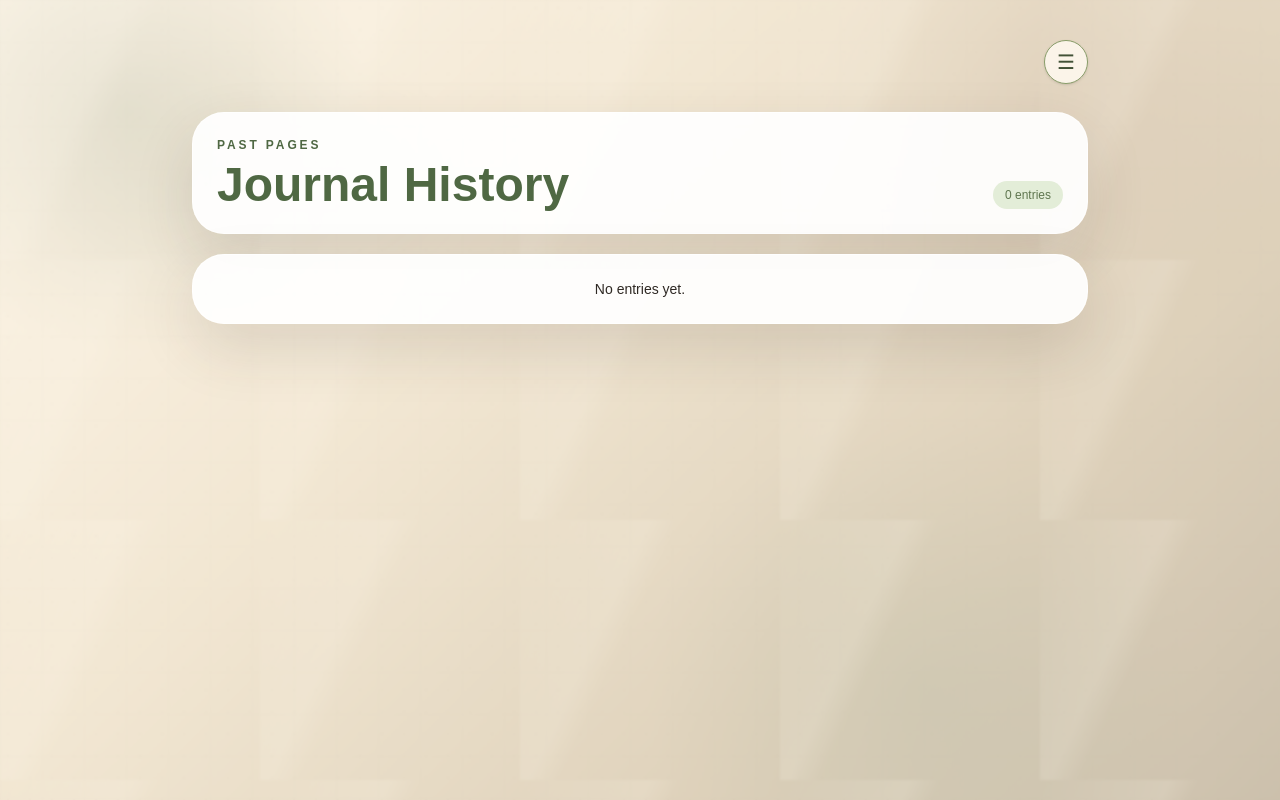
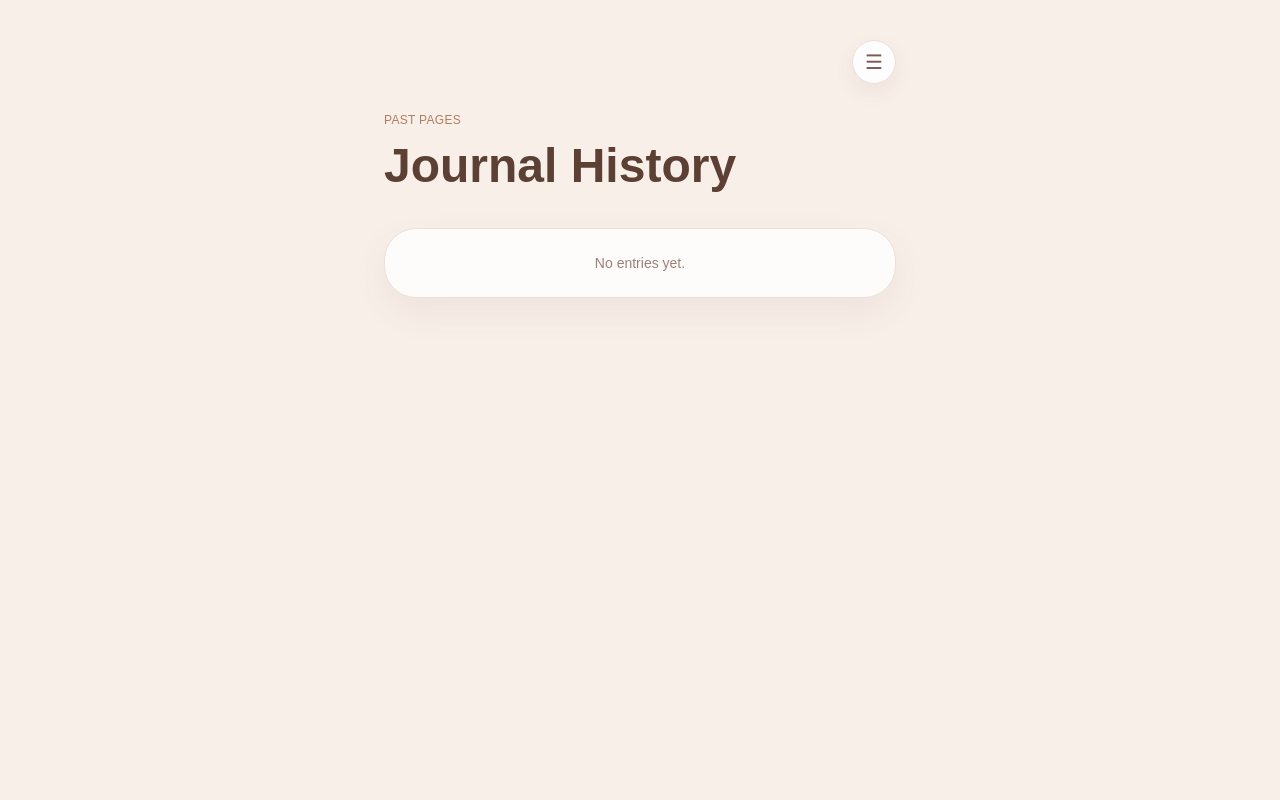
Before and after one commit to CooperL9/My-Platform, a Next.js app: page /history in a window 1280 px wide. Built offline with nearby package versions, Linux system fonts and the light colour scheme; sample sign-in values are in the browser's storage.

Commit message:
update history page

```diff
--- a/src/app/history/page.tsx
+++ b/src/app/history/page.tsx
@@ -3,12 +3,7 @@
 import React, { useEffect, useState } from "react";
 import Link from "next/link";
 import { useRouter } from "next/navigation";
-import { useAppTheme } from "../theme";
-import {
-  getHomeStyleClasses,
-  loadHomeSpace,
-  type HomeSpace,
-} from "../homeSpace";
+import { ui } from "../stylePatterns";
 
 type JournalEntry = {
   id: number;
@@ -38,7 +33,6 @@ const navLinks = [
 
 export default function HistoryPage() {
   const router = useRouter();
-  const { activeTheme } = useAppTheme();
 
   const [menuOpen, setMenuOpen] = useState(false);
   const [currentUser, setCurrentUser] = useState<UserAccount | null>(null);
@@ -47,7 +41,6 @@ export default function HistoryPage() {
   const [editingId, setEditingId] = useState<number | null>(null);
   const [editedTitle, setEditedTitle] = useState("");
   const [editedText, setEditedText] = useState("");
-  const [homeSpace, setHomeSpace] = useState<HomeSpace | null>(null);
 
   useEffect(() => {
     const loadUserEntries = () => {
@@ -62,7 +55,6 @@ export default function HistoryPage() {
       const storedEntries = localStorage.getItem(`journalEntries_${user.email}`);
 
       setCurrentUser(user);
-      setHomeSpace(loadHomeSpace(user));
 
       if (storedEntries) {
         const parsedEntries = JSON.parse(storedEntries);
@@ -161,57 +153,26 @@ export default function HistoryPage() {
     {}
   );
 
-  const { titleClassName, highlightClassName } =
-    getHomeStyleClasses(
-      activeTheme,
-      homeSpace?.widgetStyle,
-      homeSpace?.colorPalette
-    );
-  const needsLightSupportingText =
-    activeTheme.value === "midnight" ||
-    activeTheme.value === "cosmic" ||
-    homeSpace?.colorPalette === "charcoal";
-  const pageOverlayClassName = needsLightSupportingText
-    ? "bg-black/35 backdrop-blur-[1px]"
-    : "bg-[#fffaf2]/55 backdrop-blur-[1px]";
-  const archiveSurfaceClassName = needsLightSupportingText
-    ? "border-white/10 bg-[#111116]/90 text-zinc-100 shadow-[0_26px_70px_rgba(0,0,0,0.38)]"
-    : "border-white/70 bg-white/92 text-[#2f2924] shadow-[0_24px_60px_rgba(65,50,40,0.14)]";
-  const entryCardClassName = needsLightSupportingText
-    ? "border-white/10 bg-white/10 text-zinc-100 shadow-[0_18px_42px_rgba(0,0,0,0.30)] hover:bg-white/15"
-    : "border-white/80 bg-white/95 text-[#2f2924] shadow-[0_16px_38px_rgba(65,50,40,0.12)] hover:bg-white";
-  const mutedTextClassName = needsLightSupportingText
-    ? "text-zinc-100/70"
-    : activeTheme.mutedText;
-  const labelTextClassName = needsLightSupportingText
-    ? "text-zinc-100/80"
-    : activeTheme.accent;
-  const paperClassName = needsLightSupportingText
-    ? "border-white/10 bg-white/10 text-zinc-100/82"
-    : `${activeTheme.border} ${activeTheme.surfaceAlt} ${activeTheme.mutedText}`;
-
   return (
-    <div className={`relative min-h-screen overflow-hidden px-5 py-8 sm:px-6 sm:py-10 ${activeTheme.background} ${activeTheme.pattern} ${activeTheme.text}`}>
-      <div className={`pointer-events-none absolute inset-0 ${pageOverlayClassName}`} />
-      <div className="relative z-10 mx-auto w-full max-w-4xl">
+    <div className={ui.page}>
+      <div className={ui.shell}>
         <div className="relative mb-7 flex justify-end">
           <button
             type="button"
             onClick={() => setMenuOpen(!menuOpen)}
-            className={`inline-flex h-11 w-11 items-center justify-center rounded-full border text-xl shadow-sm transition ${activeTheme.secondaryButton}`}
-            aria-label="Open navigation menu"
+            className={ui.menuButton}
           >
             {menuOpen ? "×" : "☰"}
           </button>
 
           {menuOpen && (
-            <div className={`absolute right-0 top-14 z-30 w-44 rounded-3xl p-3 ${activeTheme.menu}`}>
+            <div className={ui.menu}>
               {navLinks.map((link) => (
                 <Link
                   key={link.href}
                   href={link.href}
                   onClick={() => setMenuOpen(false)}
-                  className={`block rounded-2xl px-4 py-3 text-sm font-medium ${activeTheme.menuItem}`}
+                  className={ui.menuItem}
                 >
                   {link.label}
                 </Link>
@@ -220,7 +181,7 @@ export default function HistoryPage() {
               <button
                 type="button"
                 onClick={handleLogout}
-                className={`block w-full rounded-2xl px-4 py-3 text-left text-sm font-medium ${activeTheme.menuItem}`}
+                className={`${ui.menuItem} w-full text-left`}
               >
                 Logout
               </button>
@@ -228,30 +189,23 @@ export default function HistoryPage() {
           )}
         </div>
 
-        <section className={`mb-5 rounded-[2rem] border p-5 sm:p-6 ${archiveSurfaceClassName}`}>
-          <div className="flex flex-col gap-3 sm:flex-row sm:items-end sm:justify-between">
-            <div>
-              <p className={`mb-2 text-xs font-semibold uppercase tracking-[0.24em] ${labelTextClassName}`}>
-                Past pages
-              </p>
-              <h1 className={`text-4xl font-semibold leading-none sm:text-5xl ${titleClassName}`}>
-                Journal History
-              </h1>
-            </div>
-            <span className={`w-fit rounded-full px-3 py-1.5 text-xs font-medium ${highlightClassName}`}>
-              {savedEntries.length} {savedEntries.length === 1 ? "entry" : "entries"}
-            </span>
-          </div>
-        </section>
+        <div className="mb-8">
+          <p className={ui.eyebrow}>
+            Past pages
+          </p>
+          <h1 className={ui.title}>
+            Journal History
+          </h1>
+        </div>
 
         {selectedEntry ? (
-          <div className={`rounded-[2rem] border p-5 sm:p-7 ${archiveSurfaceClassName}`}>
+          <div className={ui.card}>
             <button
               onClick={() => {
                 setSelectedEntry(null);
                 handleCancelEdit();
               }}
-              className={`mb-5 rounded-full px-4 py-2 text-sm font-medium ${activeTheme.secondaryButton}`}
+              className={`${ui.secondaryButton} mb-5 px-4 py-2 text-sm`}
             >
               Back to entries
             </button>
@@ -261,26 +215,26 @@ export default function HistoryPage() {
                 <input
                   value={editedTitle}
                   onChange={(e) => setEditedTitle(e.target.value)}
-                  className={`mb-3 w-full rounded-[1.25rem] border px-4 py-3 ${activeTheme.input}`}
+                  className={`${ui.input} mb-3 p-4`}
                 />
 
                 <textarea
                   value={editedText}
                   onChange={(e) => setEditedText(e.target.value)}
-                  className={`min-h-[260px] w-full resize-none rounded-[1.5rem] border p-5 leading-7 ${activeTheme.input}`}
+                  className={`${ui.textarea} min-h-[220px] rounded-[1.5rem]`}
                 />
 
                 <div className="mt-4 flex gap-3">
                   <button
                     onClick={handleCancelEdit}
-                    className={`w-1/2 rounded-full py-3 text-sm font-medium ${activeTheme.secondaryButton}`}
+                    className={`${ui.secondaryButton} w-1/2 py-3`}
                   >
                     Cancel
                   </button>
 
                   <button
                     onClick={() => handleSaveEdit(selectedEntry.id)}
-                    className={`w-1/2 rounded-full py-3 text-sm font-medium ${activeTheme.primaryButton}`}
+                    className={`${ui.primaryButton} w-1/2 py-3`}
                   >
                     Save
                   </button>
@@ -288,40 +242,40 @@ export default function HistoryPage() {
               </>
             ) : (
               <>
-                <p className={`mb-2 text-sm ${mutedTextClassName}`}>
+                <p className="mb-2 text-sm text-[#b59b91]">
                   {selectedEntry.fullDate}
                 </p>
 
-                <h2 className={`mb-5 text-2xl font-semibold leading-snug ${titleClassName}`}>
+                <h2 className="mb-5 text-2xl font-semibold leading-snug text-[#5c4033]">
                   {selectedEntry.title}
                 </h2>
 
                 {selectedEntry.prompt && (
-                  <div className={`mb-5 rounded-[1.5rem] border p-4 ${paperClassName}`}>
-                    <p className={`mb-1 text-xs font-semibold uppercase tracking-wide ${labelTextClassName}`}>
+                  <div className={`${ui.paper} mb-5 bg-[#fff7f3]`}>
+                    <p className="mb-1 text-xs font-medium uppercase text-[#b07d62]">
                       Prompt
                     </p>
-                    <p className="text-sm leading-6">
+                    <p className="text-sm text-[#8b6f65]">
                       {selectedEntry.prompt}
                     </p>
                   </div>
                 )}
 
-                <p className={`mb-6 whitespace-pre-wrap rounded-[1.5rem] border p-5 leading-7 ${paperClassName}`}>
+                <p className="mb-6 whitespace-pre-wrap rounded-[1.5rem] bg-[#fffaf8] p-5 leading-7 text-[#5c4033]">
                   {selectedEntry.text}
                 </p>
 
                 <div className="flex gap-3">
                   <button
                     onClick={() => handleEditClick(selectedEntry)}
-                    className={`w-1/2 rounded-full py-3 text-sm font-medium ${activeTheme.primaryButton}`}
+                    className={`${ui.primaryButton} w-1/2 py-3`}
                   >
                     Edit
                   </button>
 
                   <button
                     onClick={() => handleDeleteEntry(selectedEntry.id)}
-                    className={`w-1/2 rounded-full py-3 text-sm font-medium ${activeTheme.secondaryButton}`}
+                    className={`${ui.secondaryButton} w-1/2 py-3`}
                   >
                     Delete
                   </button>
@@ -330,13 +284,13 @@ export default function HistoryPage() {
             )}
           </div>
         ) : savedEntries.length === 0 ? (
-          <p className={`rounded-[2rem] border p-6 text-center text-sm ${archiveSurfaceClassName}`}>
+          <p className={ui.empty}>
             No entries yet.
           </p>
         ) : (
           Object.entries(groupedEntries).map(([month, entries]) => (
             <div key={month} className="mb-10">
-              <h2 className={`mb-4 text-2xl font-semibold ${titleClassName}`}>
+              <h2 className="mb-4 text-2xl font-semibold text-[#7c5c52]">
                 {month}
               </h2>
 
@@ -345,13 +299,13 @@ export default function HistoryPage() {
                   <button
                     key={item.id}
                     onClick={() => setSelectedEntry(item)}
-                    className={`w-full rounded-[1.5rem] border p-5 text-left transition ${entryCardClassName}`}
+                    className={ui.listItem}
                   >
-                    <p className={`mb-2 text-xs font-semibold uppercase tracking-wide ${mutedTextClassName}`}>
+                    <p className="mb-2 text-sm text-[#b59b91]">
                       {item.fullDate}
                     </p>
 
-                    <h3 className="text-lg font-semibold leading-snug">
+                    <h3 className="text-lg font-semibold text-[#6f4e43]">
                       {item.title}
                     </h3>
                   </button>
```
